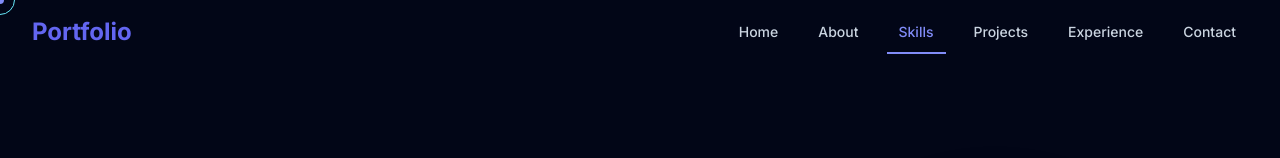
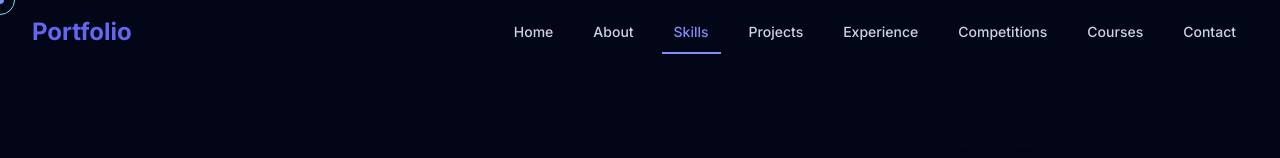
Before and after one commit to sarim-aliii/Portfolio, a React (Vite) app: page / in a window 1280 px wide. Shown: the top 158 px of the page. Built offline with nearby package versions, Linux system fonts and the light colour scheme.

Commit message:
Add the competiotions and courses sections

```diff
--- a/App.jsx
+++ b/App.jsx
@@ -7,6 +7,8 @@ import ProjectsSection from './components/ProjectsSection';
 import ExperienceSection from './components/ExperienceSection';
 import ContactSection from './components/ContactSection';
 import BackToTopButton from './components/BackToTopButton';
+import CompetitionsSection from "./components/CompetitionsSection";
+import CoursesSection from "./components/CoursesSection";
 
 
 const App = () => {
@@ -81,6 +83,8 @@ const App = () => {
         <SkillsSection />
         <ProjectsSection />
         {/* <ExperienceSection /> */}
+        <CompetitionsSection />
+        <CoursesSection />
         <ContactSection />
       </main>
 
--- /dev/null
+++ b/components/CompetitionsSection.jsx
@@ -0,0 +1,27 @@
+import Section from "./Section";
+import { competitions } from "../constants";
+
+export default function CompetitionsSection() {
+  return (
+    <Section id="competitions" title="Competitions">
+      <ul className="space-y-6">
+        {competitions.map((c, i) => (
+          <li key={i} className="rounded-xl border p-4">
+            <div className="flex flex-wrap items-baseline justify-between gap-2">
+              <a href={c.link} target="_blank" rel="noreferrer" className="font-semibold hover:underline">
+                {c.title}
+              </a>
+              <span className="text-sm opacity-70">{c.date}</span>
+            </div>
+            <div className="mt-1 text-sm">{c.role}</div>
+            {c.points?.length ? (
+              <ul className="mt-3 list-disc pl-5 text-sm opacity-90">
+                {c.points.map((p, idx) => <li key={idx}>{p}</li>)}
+              </ul>
+            ) : null}
+          </li>
+        ))}
+      </ul>
+    </Section>
+  );
+}
--- /dev/null
+++ b/components/CoursesSection.jsx
@@ -0,0 +1,36 @@
+import Section from "./Section";
+import { courses } from "../constants";
+
+export default function CoursesSection() {
+  return (
+    <Section id="courses" title="Courses & Certificates">
+      <div className="grid gap-4 md:grid-cols-2">
+        {courses.map((c, i) => (
+          <article key={i} className="rounded-xl border p-4">
+            <header className="flex items-baseline justify-between">
+              <h3 className="font-semibold">{c.name}</h3>
+              <span className="text-sm opacity-70">{c.date}</span>
+            </header>
+            <div className="mt-1 text-sm opacity-90">{c.provider}</div>
+            {c.skills?.length ? (
+              <div className="mt-3 text-sm">
+                <span className="opacity-70">Skills:</span>{" "}
+                {c.skills.join(", ")}
+              </div>
+            ) : null}
+            {c.link && (
+              <a
+                href={c.link}
+                target="_blank"
+                rel="noreferrer"
+                className="mt-3 inline-block text-sm underline"
+              >
+                View
+              </a>
+            )}
+          </article>
+        ))}
+      </div>
+    </Section>
+  );
+}
--- a/components/Header.jsx
+++ b/components/Header.jsx
@@ -9,6 +9,8 @@ const navLinks = [
   { id: SECTION_IDS.SKILLS, label: 'Skills' },
   { id: SECTION_IDS.PROJECTS, label: 'Projects' },
   { id: SECTION_IDS.EXPERIENCE, label: 'Experience' },
+  { id: SECTION_IDS.COMPETITION, label: 'Competitions' },
+  { id: SECTION_IDS.COURSE, label: 'Courses' },
   { id: SECTION_IDS.CONTACT, label: 'Contact' },
 ];
 
--- a/constants.js
+++ b/constants.js
@@ -5,8 +5,131 @@ export const SECTION_IDS = {
   PROJECTS: 'projects',
   EXPERIENCE: 'experience',
   CONTACT: 'contact',
+  COMPETITION: 'competitions',
+  COURSE: 'courses',
 };
 
 export const RESUME_DOWNLOAD_LINK = "https://github.com/sarim-aliii/Portfolio/blob/main/Sarim_resume.pdf";
 export const PHOTO_URL = "https://avatars.githubusercontent.com/u/145320874?v=4";
 export const PROJECT_PLACEHOLDER_IMAGE_BASE = "https://placehold.co/600x400";
+
+export const competitions = [
+  {
+    title: "ALGOTHON - PES DAY 2025",
+    organization: "BMSCE IEEE PES & SC + BMSCE ACM",
+    date: "April 2025",
+    highlight: "🏆 1st Place Winner",
+    link: "https://drive.google.com/file/d/1dQgsqBFgNvVrc8j3wDySvn5ytYqdsKMp/view?usp=sharing",
+    points: [
+      "Secured 1st place in a competitive algorithmic programming event",
+      "Solved real-world computational problems under time pressure",
+      "Organized as part of PES Day 2025 celebrations"
+    ]
+  },
+  {
+    title: "CODEATHON - Phase Shift 2024",
+    organization: "BMS College of Engineering",
+    date: "Dec 2024",
+    link: "https://drive.google.com/file/d/11xf59uBcMhese3WLnL0bbOksn0rE5kUL/view?usp=sharing",
+    points: [
+      "Participated in an International Level Codeathon",
+      "Collaborated and solved real-time programming challenges",
+      "Earned 6 official activity points"
+    ]
+  },
+  {
+    title: "CodeSphere - 24-Hour Global Codeathon (Phase Shift 2025)",
+    organization: "BMS College of Engineering",
+    date: "Sept 2025",
+    link: "https://drive.google.com/file/d/1MmxP6e07Wt82tP14v7k52SAEaTphS-0J/view?usp=sharing",
+    points: [
+      "Competed in a global-scale 24-hour continuous coding challenge",
+      "Focused on problem-solving, performance, and teamwork",
+      "Earned 6 official activity points"
+    ]
+  },
+  {
+    "title": "Flag Heist 2.0 (Phase Shift 2024)",
+    "organization": "BMS College of Engineering",
+    "date": "5th and 6th of December 2024",
+    "link": "https://drive.google.com/file/d/1OPYOB6qlyD5CRbkqD7Im2rFYC1u1X-6L/view?usp=sharing",
+    "points": [
+      "Participated in 'Flag Heist 2.0' during the International Level Annual Technical Symposium, Phase Shift 2024",
+      "Eligible to claim 2 activity points"
+    ]
+  },
+  {
+    "title": "CONTAGION-HUNT FOR PATIENT ZERO (Phase Shift 2023)",
+    "organization": "B. M. S. COLLEGE OF ENGINEERING",
+    "date": "14th and 15th of December 2023",
+    "link": "https://drive.google.com/file/d/1sQ0qXoquOJ28AR3Y-7TCuylLLyluGBsj/view?usp=sharing",
+    "points": [
+      "Participated in 'CONTAGION-HUNT FOR PATIENT ZERO' during Phase Shift 2023, the International Level Annual Technical Symposium"
+    ]
+  },
+  {
+    "title": "Clueminati (Phase Shift 2023)",
+    "organization": "B. M. S. COLLEGE OF ENGINEERING",
+    "date": "14th and 15th of December 2023",
+    "link": "https://drive.google.com/file/d/16rynLCVo9sjAXok8dHrt1rFWLkJZaAFz/view?usp=sharing",
+    "points": [
+      "Participated in 'Clueminati' during Phase Shift 2023, the International Level Annual Technical Symposium"
+    ]
+  },
+  {
+    "title": "Undead survival (UTSAV 2025)",
+    "organization": "B. M. S. College of Engineering",
+    "date": "9th, 10th and 11th May 2025",
+    "link": "https://drive.google.com/file/d/179903I8gwB58CVENgZ4d6kgknxUKMSWb/view?usp=sharing",
+    "points": [
+      "Participated in 'Undead survival' during UTSAV, the Annual Techno-Cultural mega festival"
+    ]
+  },
+  {
+    "title": "CODEBLITZ 2.0",
+    "organization": "PROTOCOL CLUB, Dept. of Computer Science and Engineering, B.M.S. College of Engineering",
+    "date": "April 8, 2025",
+    "link": "https://drive.google.com/file/d/1nhtubXXfb9A2KTfm-Fgcud3Oj6lfqVvS/view?usp=sharing",
+    "points": [
+      "Participated in 'CODEBLITZ 2.0' hosted by the PROTOCOL CLUB, Dept. of Computer Science and Engineering"
+    ]
+  }
+];
+
+export const courses = [
+  {
+    "provider": "Coursera",
+    "name": "Crash Course on Python",
+    "date": "Oct 25, 2023",
+    "link": "https://coursera.org/verify/NV9LGUVCHESA",
+    "skills": ["Python"]
+  },
+  {
+    "provider": "Coursera",
+    "name": "Using Python to Interact with the Operating System",
+    "date": "Nov 21, 2023",
+    "link": "https://coursera.org/verify/86YUX4WEUZNZ",
+    "skills": ["Python", "OS Interaction"]
+  },
+  {
+    "provider": "Coursera",
+    "name": "Introduction to Git and GitHub",
+    "date": "Dec 10, 2023",
+    "link": "https://coursera.org/verify/HB4FBKP2CU8Y",
+    "skills": ["Git", "GitHub"]
+  },
+  {
+    "provider": "HackerRank",
+    "name": "Java (Basic)",
+    "date": "31 May, 2025",
+    "link": "https://drive.google.com/file/d/1rv3D4_RIiHtymBvEXhj5a-A58_hxqs0-/view?usp=sharing",
+    "skills": ["Java"]
+  },
+  {
+    "provider": "Kaggle",
+    "name": "Python",
+    "date": "August 23, 2025",
+    "link": "https://drive.google.com/file/d/1ymliGiz9U8dulxSzQ-sWJ5wMNYkH72A-/view?usp=sharing",
+    "skills": ["Python"]
+  }
+];
```
